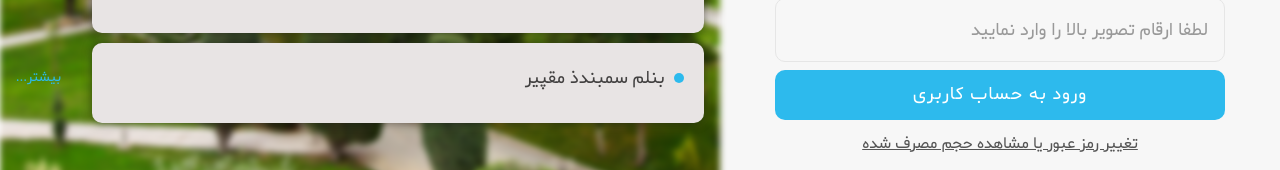
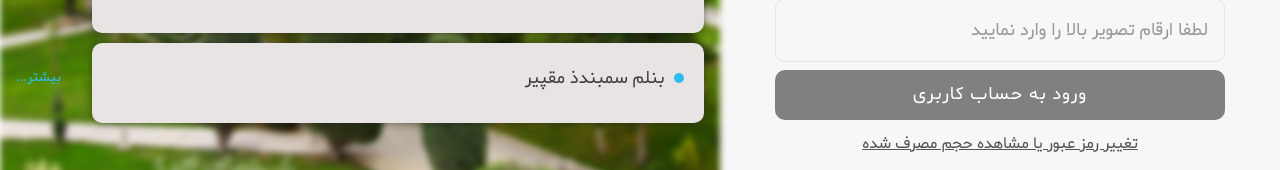
Before and after one commit to mortezashojaei/khu-login, a React (Create React App) app: page / in a window 1280 px wide. Shown: the part 488-658 px from the top of the page. Built offline with nearby package versions, Linux system fonts and the light colour scheme.

Commit message:
handle login button in logout

```diff
--- a/src/App.css
+++ b/src/App.css
@@ -304,7 +304,7 @@ iframe {
   margin: auto;
 }
 
-.success-login-message{
+.success-login-message {
   color: #08a408;
   text-align: center;
   font-size: 18px;
@@ -534,6 +534,14 @@ input.input {
   background: #333333;
 }
 
+.login-form-btn:disabled {
+  background: gray;
+}
+
+.bg-red {
+  background: red !important;
+}
+
 /*-----------Cards*/
 .card {
   border-radius: 10px;
--- a/src/components/RightSide/LoginButton.js
+++ b/src/components/RightSide/LoginButton.js
@@ -1,9 +1,12 @@
 import React from "react";
 
-const LoginButton = ({ successLogin }) => {
+const LoginButton = ({ successLogin, isDisable }) => {
   return (
     <div className="container-login-form-btn">
-      <button className="login-form-btn">
+      <button
+        disabled={successLogin ? false : isDisable}
+        className={`login-form-btn ${successLogin ? "bg-red" : ""}`}
+      >
         {successLogin ? "خروج از حساب کاربری" : "ورود به حساب کاربری"}
       </button>
     </div>
--- a/src/components/RightSide/index.js
+++ b/src/components/RightSide/index.js
@@ -12,8 +12,6 @@ const RightSide = () => {
   const [captchaImage, setCaptchaImage] = useState("");
   const [captcha_key, setCaptchaKey] = useState("");
   const [successLogin, setSuccessLogin] = useState(false);
-  const [section_one, setSectionOne] = useState("");
-  const [section_two, setSectionTwo] = useState("");
 
   useEffect(() => {
     if (successLogin) {
@@ -67,6 +65,8 @@ const RightSide = () => {
     }
   }
 
+  const isDisableSubmit = !username || !password || !captcha;
+
   return (
     <form onSubmit={sumbitLogin} className="login-form validate-form">
       <FormHeader />
@@ -77,6 +77,7 @@ const RightSide = () => {
         onChange={e => {
           setUserName(e.target.value);
         }}
+        readOnly={successLogin}
         value={username}
         type="number"
         name="id"
@@ -104,7 +105,7 @@ const RightSide = () => {
         name="captcha"
         label="لطفا ارقام تصویر بالا را وارد نمایید"
       />
-      <LoginButton successLogin={successLogin} />
+      <LoginButton isDisable={isDisableSubmit} successLogin={successLogin} />
       <LinkToManagePassword />
     </form>
   );
```
